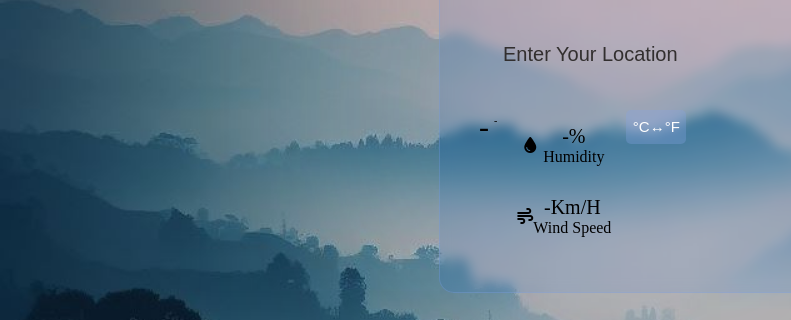
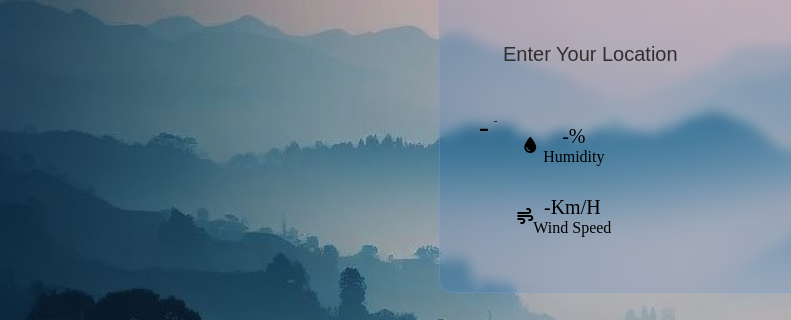
Before and after one commit to MahawarLakshya/Weather-App, a plain HTML site: page index.html in a window 1280 px wide. Shown: the part 411-731 px from the top of the page, 0-791 px from the left. Drawn offline with nearby package versions, Linux system fonts and the light colour scheme.

Commit message:
Update index.html

```diff
--- a/index.html
+++ b/index.html
@@ -21,29 +21,6 @@
                     <input type="text" placeholder="Enter Your Location" class="input-box">
                     <button id="search-btn"><img src="https://upload.wikimedia.org/wikipedia/commons/thumb/0/0b/Search_Icon.svg/16px-Search_Icon.svg.png"></button>
 
-                    <!-- <div class="weather-box">
-                        <p class="temprature" id="temprature">-</p>
-                        <p class="description">-</p>
-                        <div class="weather-deatails">
-                            <div class="humidity ">
-                                <i class="fa-sharp fa-solid fa-droplet"></i>
-                                <div class="text">
-                                    <span id="humidity">-%</span>
-                                    <p>Humidity</p>
-                                </div>
-                            </div>
-                            <div class="wind">
-                                <i class="fa-solid fa-wind"></i>
-                                <div class="text">
-                                    <span id="wind-speed">-Km/H</span>
-                                    <p>Wind Speed</p>
-                                </div>
-                            </div>
-                        </div>
-
-                        <button id="temperature-toggle"> °C&#x2194;°F</button> -->
-
-                    <!-- </div> -->
                     <div class="weather-box">
                         <p class="temprature" id="temperature">-</p>
                         <p class="description">-</p>
@@ -63,7 +40,7 @@
                                 </div>
                             </div>
                         </div>
-                        <button id="temperature-toggle"> °C&#x2194;°F</button>
+<!--                         <button id="temperature-toggle"> °C&#x2194;°F</button> -->
                     </div>
 
 
```
